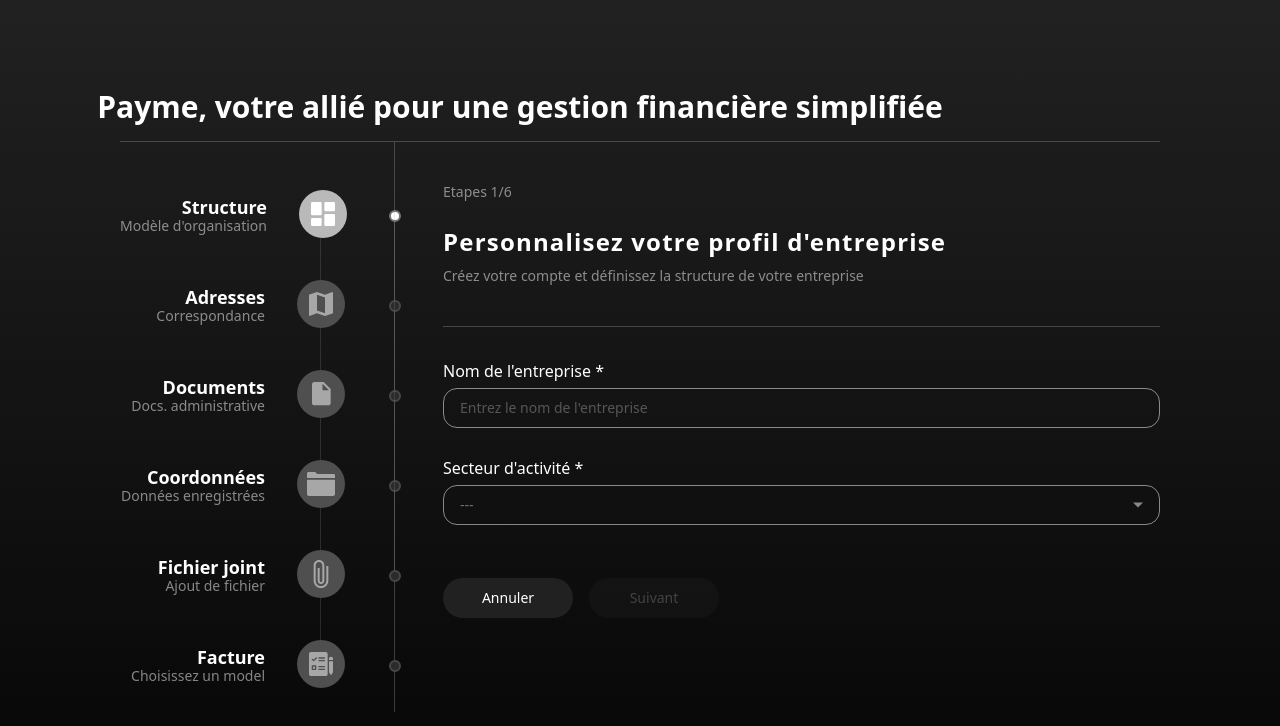
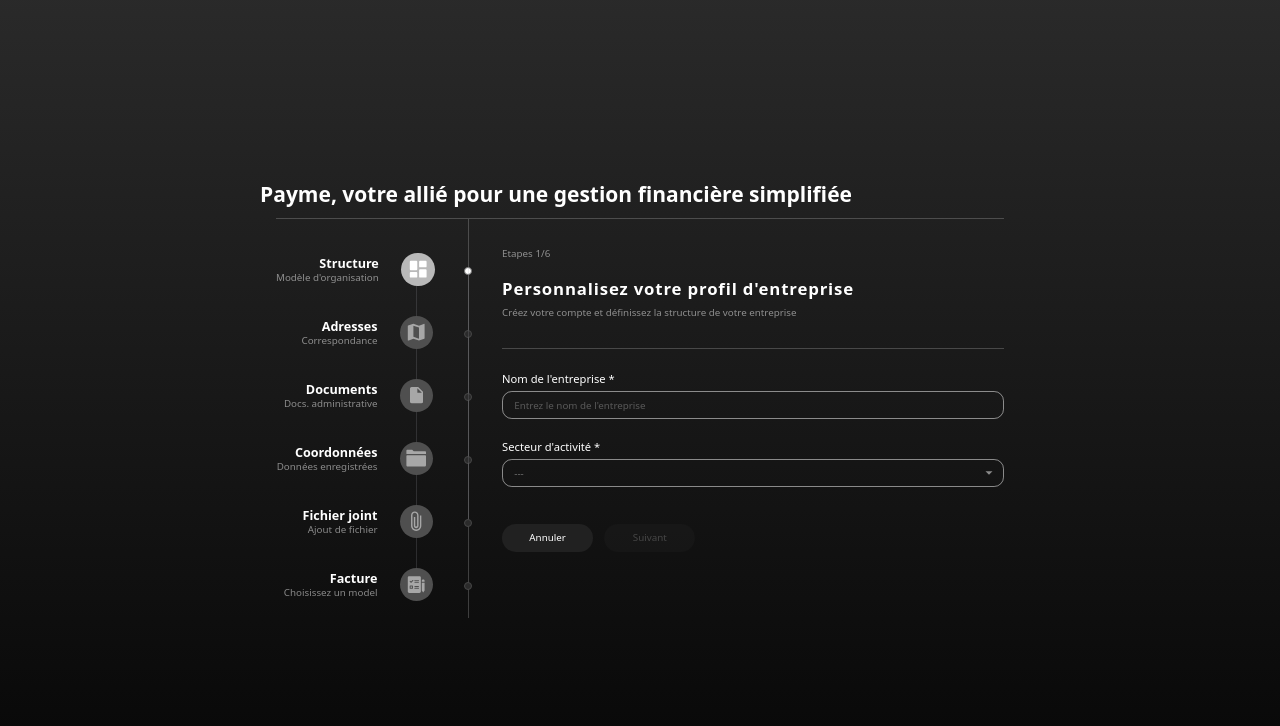
Before and after one commit to krissidibe/payme, a Next.js app: page /auth/register in a window 1280 px wide. Shown: the top 726 px of the page. Built offline with nearby package versions, Linux system fonts and the light colour scheme.

Commit message:
23 Dec bugs112

```diff
--- a/components/Items/SideBar.tsx
+++ b/components/Items/SideBar.tsx
@@ -1,4 +1,4 @@
-import React, { useEffect } from "react";
+import React, { useEffect, useState } from "react";
 import { RiDashboardFill } from "react-icons/ri";
 import { BsFillCreditCardFill, BsPersonFill } from "react-icons/bs";
 import { PiListBulletsFill } from "react-icons/pi";
@@ -7,9 +7,33 @@
 import { useRouter } from "next/router";
 import { useGlobalPayment } from "../../utils/use-global-payment";
 import { fetchUser } from "../../services/userService";
+import { useWindowSize } from "usehooks-ts";
 
 /* GlobalPayment */
 function SideBar() {
+
+
+  const windowSize = useWindowSize();
+  const [zoomValue, setZoomValue] = useState(100)
+
+
+  useEffect(() => {
+
+    if (windowSize.width < 1440 && windowSize.width > 1370) {
+      setZoomValue(x=> x = 80)     }
+    else if (windowSize.width < 1370) {
+      setZoomValue(x=> x = 70)     }
+    else {
+      setZoomValue(x=> x = 100)
+    }
+
+    return () => {
+
+    }
+  }, [windowSize.width])
+
+
+
   const menuIndex = useMenuStore();
   const globalPayment = useGlobalPayment();
   const router = useRouter();
@@ -62,12 +86,15 @@
 
   return (
     <div
-      className={`h-screen ${
+      className={`min-h-screen ${
         showSmallMenu ? "min-w-[100px]" : "xl:min-w-[285px] min-w-[100px]"
       } select-none flex flex-col bg-[#060606] transition-transform duration-500  border-r-[1px] border-r-[#9a9768]  border-opacity-40 `}
+
+      style={{ zoom:`${zoomValue}%`}}
     >
-      <div className="min-h-[100px] flex items-center justify-start space-x-4 border-b-[1px]  text-xl font-bold  border-white border-opacity-20">
-        <div className={`${!showSmallMenu ? "hidden" : "block"}`}>
+
+      <div className="min-h-[100px] flex items-center justify-start space-x-4 border-b-[1px]  text-xl font-bold  border-white border-opacity-20" >
+        <div className={`${!showSmallMenu ? "hidden" : "block"}`}  >
           <img
             className="h-[30px] ml-[37px]  mt-2    "
             src="/images/logo-payme.png"
--- a/components/Items/modal-provider.tsx
+++ b/components/Items/modal-provider.tsx
@@ -4,14 +4,16 @@
 import NewClientModal from "../Modals/new-client-modal"
 import NewProjectModal from "../Modals/new-project-modal"
 
-export const ModalProvider = ()=>{
+export const ModalProvider = (style)=>{
     return (
         <>
-        <GlobalModal  />
-        <NewClientModal/>
-        <NewProjectModal/>
-        <CropImageModal/>
-        <GlobalPayment/>
+        <GlobalModal    style={style} />
+        <NewClientModal style={style}  />
+        <NewProjectModal style={style}  />
+        <CropImageModal   />
+        <GlobalPayment  style={style} />
         </>
     )
 }
+
+//
--- a/components/Layout/UserLayout.tsx
+++ b/components/Layout/UserLayout.tsx
@@ -1,30 +1,42 @@
-import React, { useEffect } from "react";
+import React, { useEffect, useState } from "react";
 import SideBar from "../Items/SideBar";
 import { IoIosNotifications, IoIosSearch } from "react-icons/io";
 import InputComponent from "../UI/InputComponent";
 import GlobalModal from "../Modals/global-modal";
 import { ModalProvider } from "../Items/modal-provider";
+import { useWindowSize } from "usehooks-ts";
 
 function UserLayout({ children }) {
+  const windowSize = useWindowSize();
+  const [zoomValue, setZoomValue] = useState(100)
+
 
   useEffect(() => {
 
+    if (windowSize.width < 1440 && windowSize.width > 1370) {
+      setZoomValue(x=> x = 80)     }
+    else if (windowSize.width < 1370) {
+      setZoomValue(x=> x = 70)     }
+    else {
+      setZoomValue(x=> x = 100)
+    }
 
     return () => {
 
     }
-  }, [])
+  }, [windowSize.width])
 
 
 
   return (
 
     <>
-  <ModalProvider />
-     <div className="flex w-screen h-screen overflow-scroll no-scrollbar ">
-      <SideBar />
 
-      <div className="flex flex-col w-full">
+  <ModalProvider style={{"zoom":`${zoomValue}%`}} />
+     <div className="flex w-screen h-screen overflow-scroll no-scrollbar " >
+      <SideBar  />
+
+      <div className="flex flex-col w-full" style={{"zoom":`${zoomValue}%`}}>
 
 {/*
         <main className="flex-1 overflow-scroll no-scrollbar">  {children}  </main> */}
--- a/components/Modals/global-modal-payment.tsx
+++ b/components/Modals/global-modal-payment.tsx
@@ -13,6 +13,7 @@
   onClose?: () => void;
   onSubmit?: () => void;
   title?: string;
+  style?: any;
   message?: string;
 }
 
@@ -21,6 +22,7 @@
   onClose,
   onSubmit,
   title,
+  style,
   message,
 }) => {
 
@@ -62,7 +64,7 @@
 
     <div className="absolute inset-0 z-50 flex items-center justify-center bg-black/50">
 
-    <div className="xl:w-[1000px] leading-none pt-[84px] w-[80%] flex flex-col justify-start items-center h-[680px] bg-gradient-to-b px-10 from-[#212121] rounded-xl to-[#050505] ">
+    <div className="xl:w-[1000px] leading-none pt-[84px] w-[80%] flex flex-col justify-start items-center h-[680px] bg-gradient-to-b px-10 from-[#212121] rounded-xl to-[#050505] " style={style.style}>
 <p className=" text-[50px] xl:text-[60px]" >Des prix simple & transparents</p>
 <p className=" text-[20px] xl:text-[26px] font-light  opacity-50 mt-3" >Il y a forcément un plan pour vous. Commencez maintenant !</p>
 <div className="h-[280px] flex items-center max-[1200px]:scale-95 max-[1200px]:flex-wrap    mt-[70px]    w-auto justify-center gap-5">
--- a/components/Modals/global-modal.tsx
+++ b/components/Modals/global-modal.tsx
@@ -8,6 +8,7 @@
   onClose?: () => void;
   onSubmit?: () => void;
   title?: string;
+  style?: any;
   message?: string;
 }
 
@@ -15,6 +16,7 @@
   isOpen,
   onClose,
   onSubmit,
+  style,
   title,
   message,
 }) => {
@@ -55,7 +57,9 @@
       onClick={(e)=>{
         e.stopPropagation();
       }}
-      className="p-4 bg-[#323232] z-[100] w-[370px]  px-8 flex flex-col items-center justify-center text-white rounded-md">
+      className="p-4 bg-[#323232] z-[100] w-[370px]  px-8 flex flex-col items-center justify-center text-white rounded-md"
+      style={style.style}
+      >
         <div className="font-bold text-[16px] mt-2 flex justify-between items-center pb-2 border-b border-white/10 w-full self-start mb-6">
           <div>{modal.title ?? "Êtes-vous sûr ?"}</div>
           <AiOutlineInfoCircle
--- a/components/Modals/new-project-modal.tsx
+++ b/components/Modals/new-project-modal.tsx
@@ -9,7 +9,7 @@
 import InputComponent from "../UI/InputComponent";
 import { addNewProject } from "../../services/projectService";
 
-function NewProjectModal() {
+function NewProjectModal({style}) {
 
   const modal = useNewProjectModal()
   const [inputValue, setInputValue] = useState("");
@@ -43,7 +43,9 @@
 
 
       </div>
-      <div className="p-4 py-0 bg-[#323232] z-50 w-[434px] px-7 flex flex-col items-center justify-center text-white rounded-xl">
+      <div className="p-4 py-0 bg-[#323232] z-50 w-[434px] px-7 flex flex-col items-center justify-center text-white rounded-xl"
+      style={style.style}
+      >
       <IoMdClose onClick={()=>{
             modal.onClose()
         }} className="w-[24px] h-[24px] opacity-60 mr-0 mt-5 cursor-pointer self-end" />
--- a/pages/_app.tsx
+++ b/pages/_app.tsx
@@ -10,15 +10,41 @@
 //const { webFrame } = require("electron");
 import { GoogleOAuthProvider } from '@react-oauth/google';
 import { useRouter } from "next/router";
+import { useWindowSize } from "usehooks-ts";
 
 function MyApp({ Component, pageProps }) {
-/*   useEffect(() => {
+  /*   useEffect(() => {
     if (window.innerWidth < 1440) {
       webFrame.setZoomFactor(0.9);
-    } else {
+    }
+    else if (window.innerWidth < 1370) {
+      webFrame.setZoomFactor(0.8);
+    }
+    else {
       webFrame.setZoomFactor(1);
     }
-  }, []); */
+  }, []);   */
+
+
+  const windowSize = useWindowSize();
+  const [zoomValue, setZoomValue] = useState(100)
+
+
+  useEffect(() => {
+
+    if (windowSize.width < 1440 && windowSize.width > 1370) {
+      setZoomValue(x=> x = 80)     }
+    else if (windowSize.width < 1370) {
+      setZoomValue(x=> x = 70)     }
+    else {
+      setZoomValue(x=> x = 100)
+    }
+
+    return () => {
+
+    }
+  }, [windowSize.width])
+
 
   const [firstView, setFirstView] = useState("")
   const [accessToken, setAccessToken] = useState("null")
@@ -117,13 +143,16 @@
   } else {
 
     return (
+      <>
+
+
        <GoogleOAuthProvider clientId="112591883885-brb0s76c5e2tj09fsj929he940e7q780.apps.googleusercontent.com">
 
-    <div className="">
+       <div className="relative overflow-hidden bg-gradient-to-b from-[#2e2e2ee3] to-[#060606]">
 
-
+{/*
     { (  accessToken == "null" ) && <div className="absolute z-50 flex items-center justify-center w-screen h-screen no-scrollbar bg-[#2C2B2C] ">
-<div className="flex items-center justify-center ">
+<div className="flex items-center justify-center " >
 
 {isLoading && <ReactPlayer
 height={1000}
@@ -133,16 +162,39 @@
 
        </div>
 </div>  }
+ */}
+
+
+
+
+         <div className="flex items-center justify-center w-screen h-screen overflow-scroll no-scrollbar " >
+
+          <div className="flex flex-col w-full" style={{"zoom":`${zoomValue}%`}}>
+
+    {/*
+            <main className="flex-1 overflow-scroll no-scrollbar">  {children}  </main> */}
+             <main className="flex-1 h-full overflow-scroll no-scrollbar ">
+
+             <Component {...pageProps}   />
+
+              </main>
+          </div>
+
+        </div>
 
 
 
 
 
-       <Component {...pageProps} />
+
+
+
 
 
     </div>
-    </GoogleOAuthProvider>)
+    </GoogleOAuthProvider>
+    </>
+    )
   }
 }
 
--- a/pages/auth/register.tsx
+++ b/pages/auth/register.tsx
@@ -1217,7 +1217,7 @@
   }
   const router = useRouter();
   return (
-    <div className="flex flex-col px-[10px] xl:py-[140px] lg:py-[130px] h-screen    items-center justify-center  bg-gradient-to-b from-[#212121]">
+    <div className="flex flex-col px-[10px] xl:py-[140px] lg:py-[130px] h-screen    items-center justify-center  bg-transparent from-[#212121]">
 
 {factureChoose &&   <div className="absolute z-50">
 <FacturesFirst
--- a/pages/setting/factures/index.tsx
+++ b/pages/setting/factures/index.tsx
@@ -74,7 +74,7 @@
   const [primaryColor, setPrimaryColor] = useState(`#ff60FF`);
   const [secondaryColor, setSecondaryColor] = useState(`#F8FF6A`);
   return (
-    <div className="flex w-full h-screen select-none ">
+    <div className="flex w-full h-full min-h-screen select-none ">
       <div className="flex flex-col w-full h-full ">
         <SearchElement />
         <div className="flex p-10 ml-5 space-x-3 overflow-x-scroll text-sm pb-7 pt-7 no-scrollbar xl:w-full ">
@@ -104,7 +104,7 @@
         </div>
       </div>
 
-      <div className="h-full flex flex-col bg-[#151515] min-w-[340px]">
+      <div className="min-h-full flex flex-col bg-[#151515] min-w-[340px]">
         <div className="h-[130px] border-b-[1px] flex items-end mx-10 pb-6  border-white border-opacity-20">
           <p className="flex items-center justify-center opacity-50">
           <LiaFileAltSolid className="mr-2 w-[20px] h-[20px] opacity-50" />
```
Also changed, not shown: components/Modals/new-client-modal.tsx (+5 -3 lines), pages/index.tsx (+10 -4 lines), pages/setting/profile/index.tsx (+4 -4 lines).
